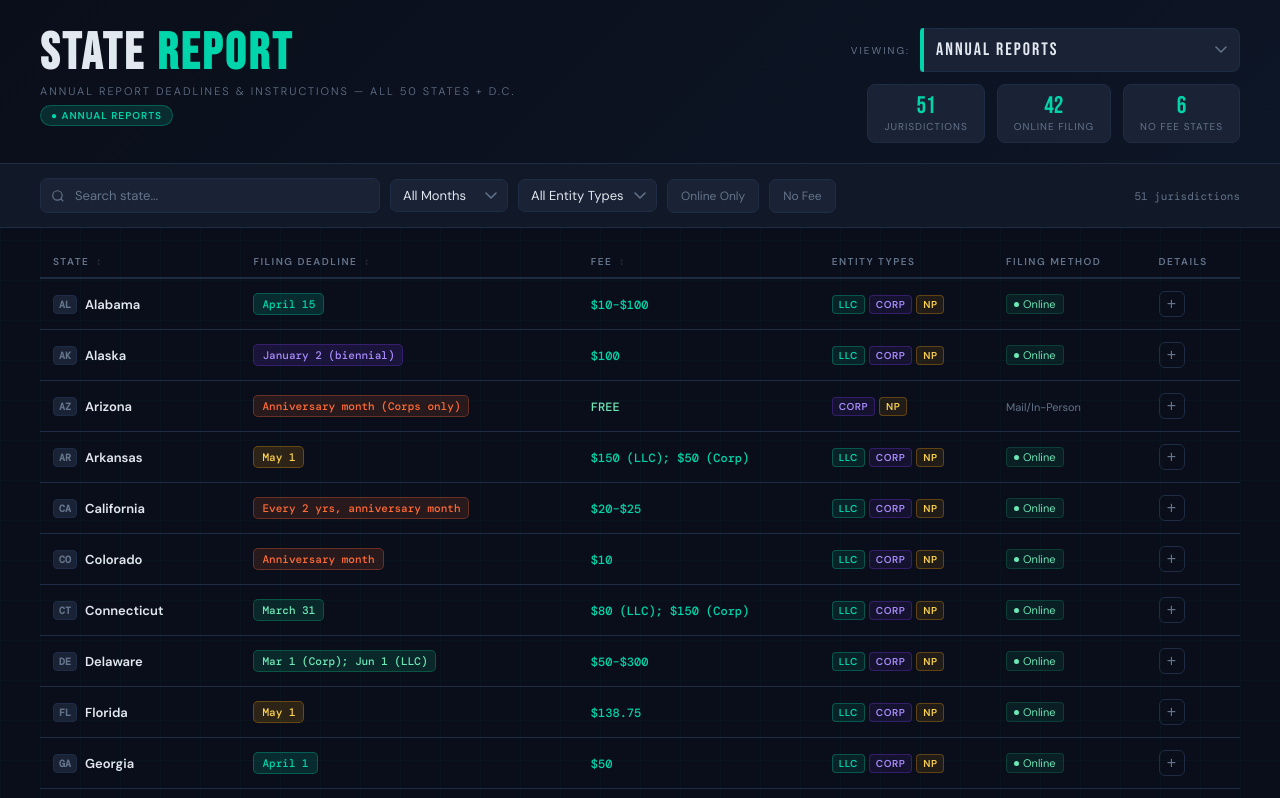
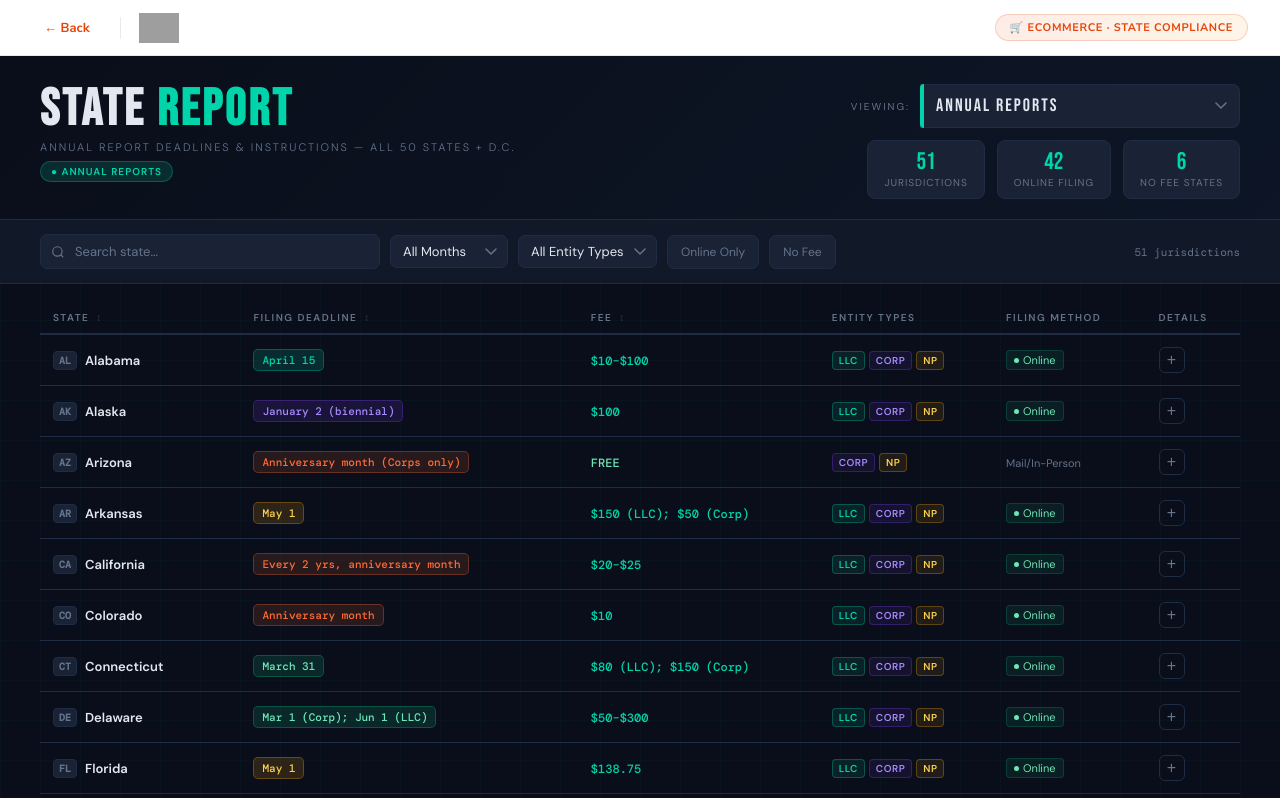
Before and after one commit to cfoaware/state-compliance-dashboard, a plain HTML site: page index.html in a window 1280 px wide. Shown: the top 798 px of the page. Drawn offline with nearby package versions, Linux system fonts and the light colour scheme; grey boxes are pictures that could not be loaded.

Commit message:
Add CFO Associates brand bar with logo and back button
- Insert sticky header bar with CFO Associates logo and orange branding
- Back button navigates to tools.thecfoassociates.com
- Add Nunito Sans font for brand bar consistency
- Ecommerce · State Compliance label matches portal division

Co-Authored-By: Claude Sonnet 4.6 <noreply@anthropic.com>

```diff
--- a/index.html
+++ b/index.html
@@ -4,7 +4,7 @@
 <meta charset="UTF-8">
 <meta name="viewport" content="width=device-width, initial-scale=1.0">
 <title>State Compliance Dashboard</title>
-<link href="https://fonts.googleapis.com/css2?family=Bebas+Neue&family=DM+Sans:ital,wght@0,300;0,400;0,500;0,600;1,300&family=DM+Mono:wght@400;500&display=swap" rel="stylesheet">
+<link href="https://fonts.googleapis.com/css2?family=Bebas+Neue&family=DM+Sans:ital,wght@0,300;0,400;0,500;0,600;1,300&family=DM+Mono:wght@400;500&family=Nunito+Sans:wght@400;600;700;800&display=swap" rel="stylesheet">
 <style>
 :root{--bg:#0a0e1a;--surface:#111827;--surface2:#1a2235;--border:#1e2d45;--accent:#00d4aa;--accent2:#ff6b35;--accent3:#7c3aed;--text:#e2e8f0;--muted:#64748b;}
 *{margin:0;padding:0;box-sizing:border-box;}
@@ -145,6 +145,15 @@ footer strong{color:var(--accent);}
 </style>
 </head>
 <body>
+<!-- CFO Associates brand bar -->
+<div style="background:#fff;border-bottom:1px solid #e8eaed;padding:0 32px;height:56px;display:flex;align-items:center;justify-content:space-between;position:sticky;top:0;z-index:100;font-family:'Nunito Sans','DM Sans',sans-serif;">
+  <div style="display:flex;align-items:center;gap:18px;">
+    <a href="https://tools.thecfoassociates.com" style="display:flex;align-items:center;gap:6px;text-decoration:none;color:#e8450a;font-size:13px;font-weight:700;padding:6px 12px;border-radius:8px;transition:background 0.15s;" onmouseover="this.style.background='rgba(232,69,10,0.08)'" onmouseout="this.style.background='none'">← Back</a>
+    <div style="width:1px;height:22px;background:#e8eaed;"></div>
+    <img src="https://tools.thecfoassociates.com/logo.webp" alt="CFO Associates" style="height:30px;" onerror="this.style.display='none'">
+  </div>
+  <div style="font-size:11px;font-weight:700;color:#e8450a;background:linear-gradient(135deg,rgba(232,69,10,0.1),rgba(247,160,26,0.1));border:1px solid rgba(232,69,10,0.2);padding:5px 14px;border-radius:20px;letter-spacing:0.06em;text-transform:uppercase;">🛒 Ecommerce · State Compliance</div>
+</div>
 <header>
   <div class="header-top">
     <div class="logo-area">
```
